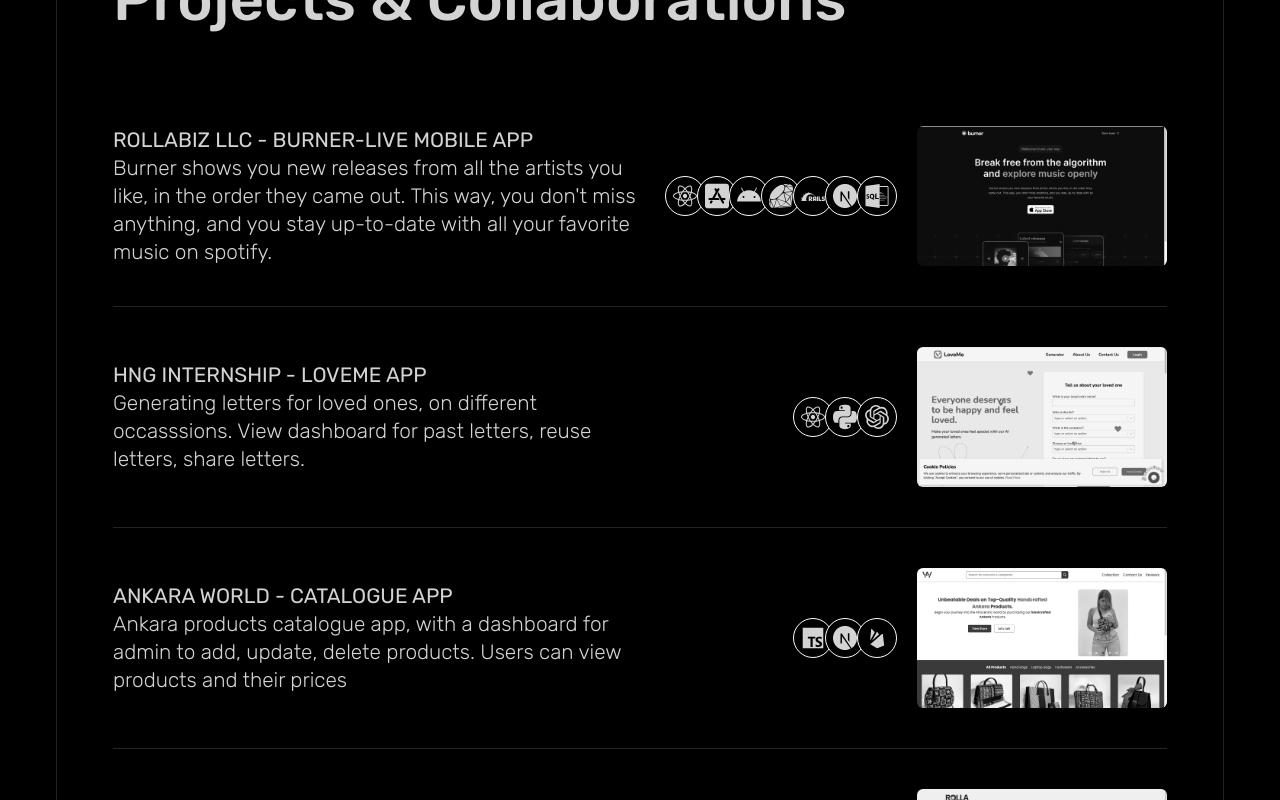
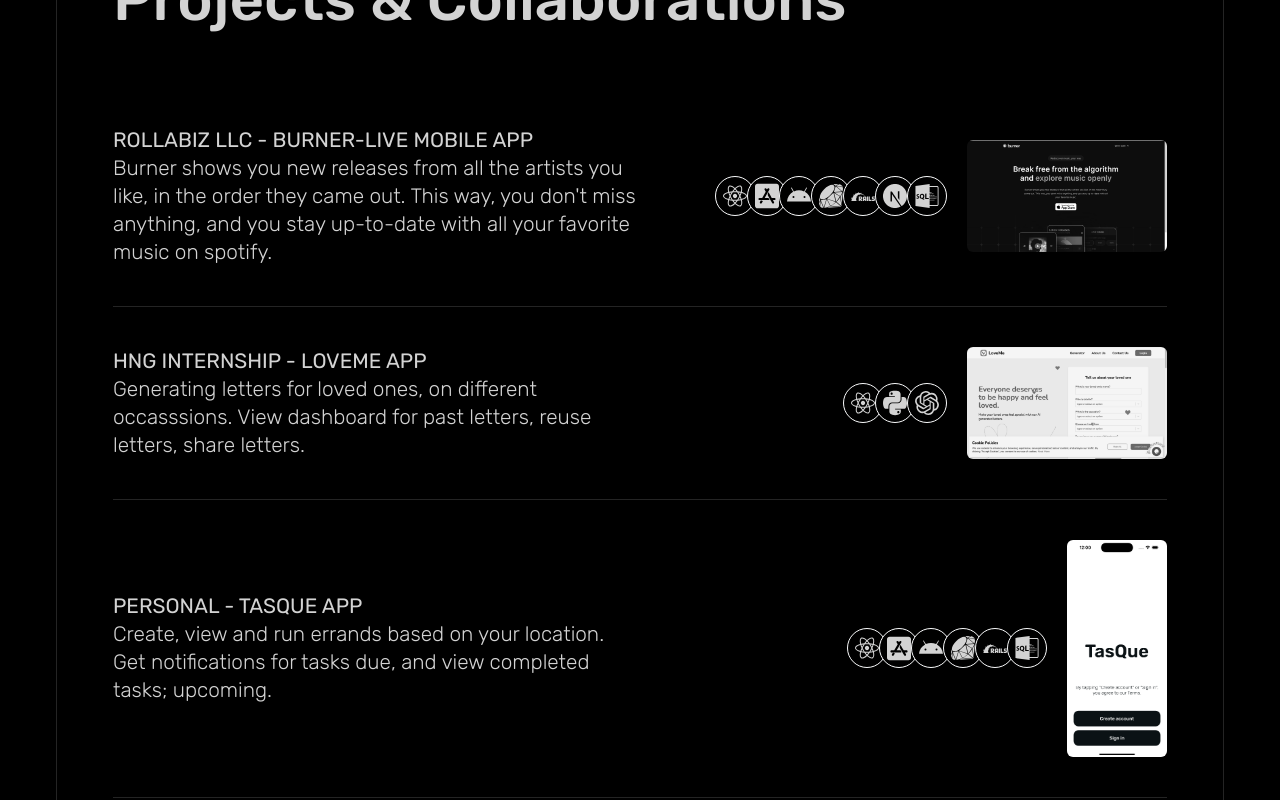
Before and after one commit to den-ii/best-portfolio, a Next.js app: page / in a window 1280 px wide. Shown: the part 920-1720 px from the top of the page. Built offline with nearby package versions, Linux system fonts and the light colour scheme; a web font is replaced by a local one.

Commit message:
update links

```diff
--- a/app/ui/Projects.tsx
+++ b/app/ui/Projects.tsx
@@ -29,6 +29,14 @@ const projects = [
     projectLink: "https://love-me.app",
   },
   {
+    title: "PERSONAL - TASQUE APP",
+    description: `Create, view and run errands based on your location. Get notifications for tasks due, and view completed tasks; upcoming.`,
+    techStack: ["react", "ios", "android", "ruby", "rails", "postgres"],
+    techStackImages: ["react.svg", "python.svg", "openai.svg"],
+    projectImage: "tasque.jpg",
+    projectLink: "https://github.com/den-ii/tasQue-api",
+  },
+  {
     title: "ANKARA WORLD - CATALOGUE APP",
     description: `Ankara products catalogue app, with a dashboard for admin to add, update, delete products. Users can view products and their prices`,
     techStack: ["typescript", "nextjs", "firebase"],
@@ -40,7 +48,7 @@ const projects = [
     description: `Waitlist Page for future project, with analytics and user data collection integrated with firebase`,
     techStack: ["typescript", "nextjs", "firebase"],
     projectImage: "rolla.jpg",
-    projectLink: "https://rollabiz.com/",
+    projectLink: "https://www.rollabiz.com/",
   },
   {
     title: "DEVOS INC - MDM",
@@ -124,8 +132,8 @@ function Projects() {
               </div>
               <div>
                 <Image
-                  width={250}
-                  height={250}
+                  width={id === 2 ? 100 : 200}
+                  height={200}
                   alt={project.projectLink}
                   src={`/${project.projectImage}`}
                   className="rounded-md"
```
Also changed, not shown: public/tasque.jpg (added).
